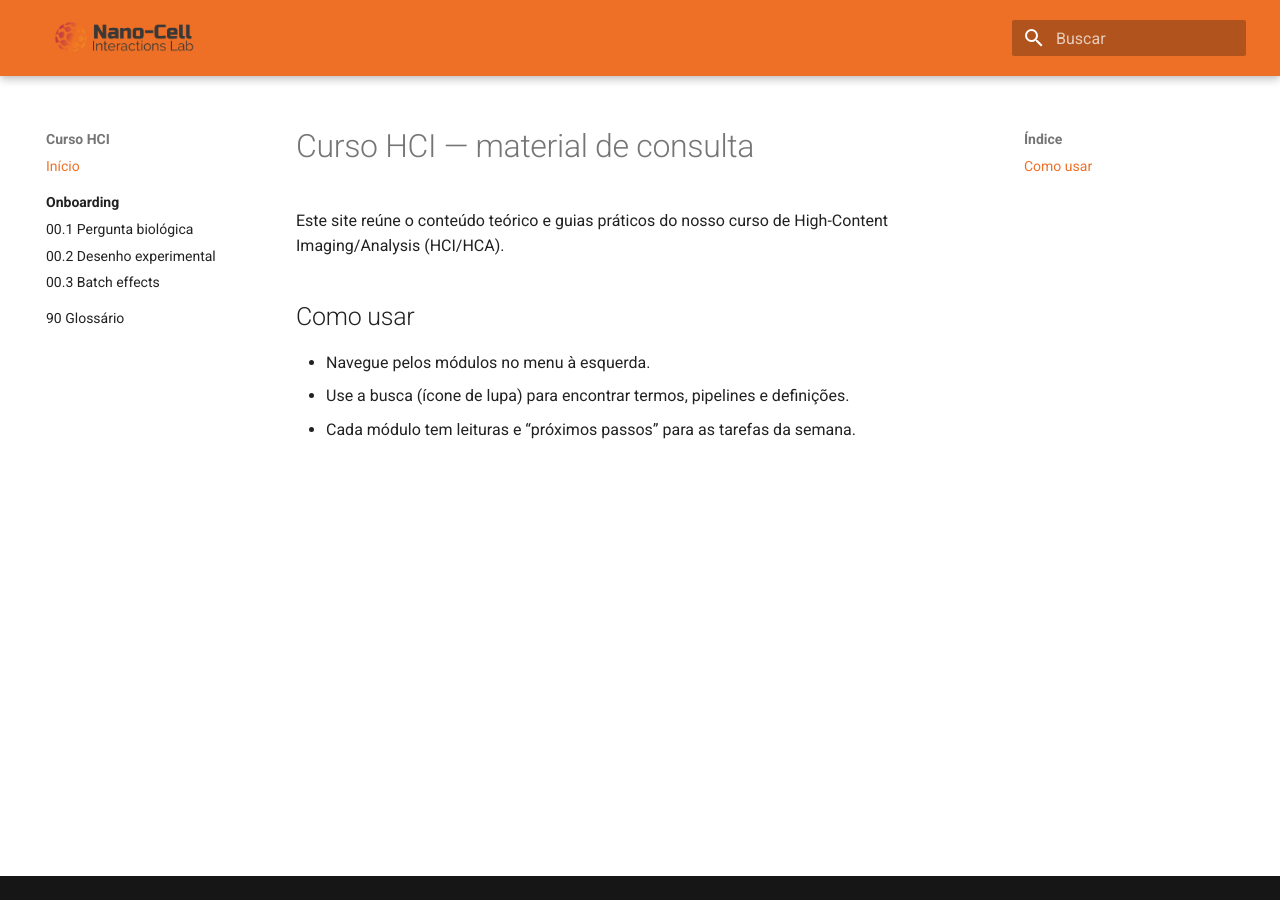
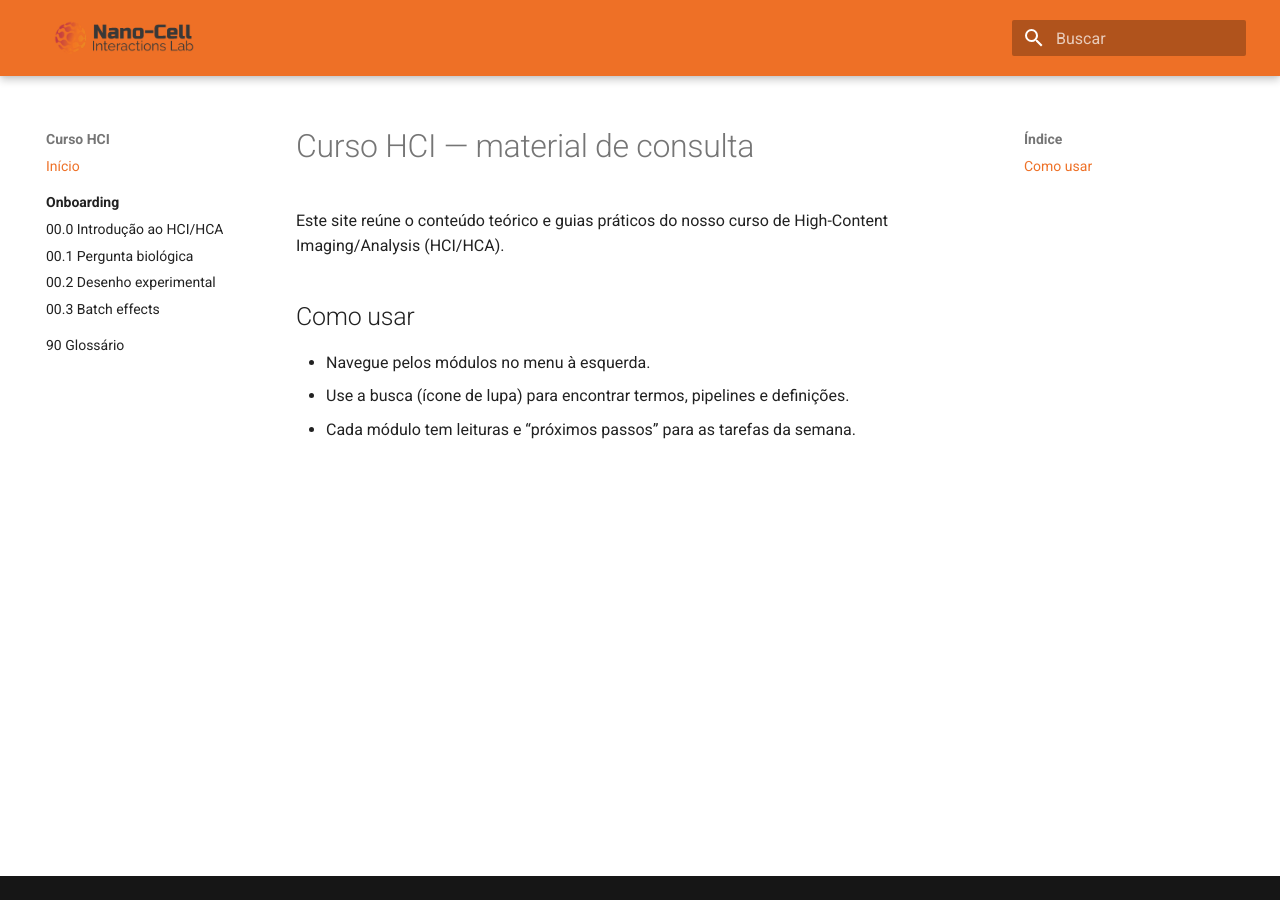
Before and after one commit to labnanocell/curso-hci, an MkDocs documentation site: the page built from docs/index.md, in a window 1280 px wide. Built offline with MkDocs 1.6.1 and Material for MkDocs 9.7.7, drawn with Linux system fonts in a browser that asks for light colours.

Commit message:
update: intro no mkdocs

```diff
--- a/mkdocs.yml
+++ b/mkdocs.yml
@@ -54,6 +54,7 @@ nav:
   - Início: index.md
   - Onboarding:
       - Visão geral: 00-onboarding/index.md
+      - 00.0 Introdução ao HCI/HCA: 00-onboarding/intro/index.md
       - 00.1 Pergunta biológica: 00-onboarding/pergunta/index.md
       - 00.2 Desenho experimental: 00-onboarding/desenho-experimental/index.md
       - 00.3 Batch effects: 00-onboarding/batch-effects/index.md
```
